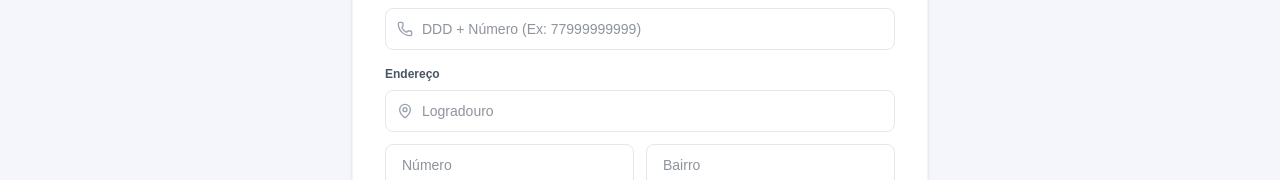
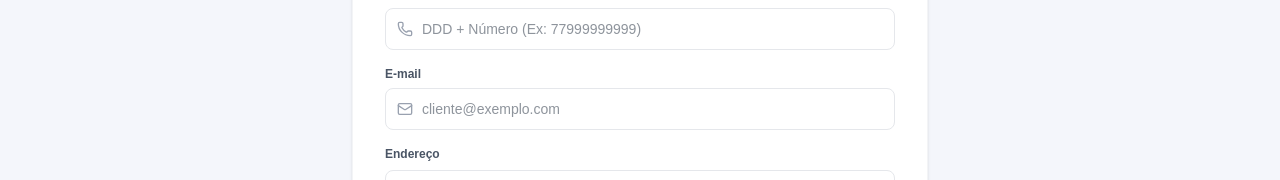
Before and after one commit to Mescxll/Projeto_de_Software_LkCell, a Next.js app in the folder frontend/: page /clientes/atualizar/1 in a window 1280 px wide. Shown: the part 429-609 px from the top of the page. Built offline with nearby package versions, Linux system fonts and the light colour scheme; no server answers.

Commit message:
feat: adicao de atualizar email

```diff
--- a/frontend/src/app/clientes/atualizar/[uuid]/page.jsx
+++ b/frontend/src/app/clientes/atualizar/[uuid]/page.jsx
@@ -11,6 +11,7 @@ import {
   MapPin,
   AlertTriangle,
   Save,
+  Mail,
   Loader2,
   CheckCircle,
 } from "lucide-react";
@@ -126,7 +127,23 @@ export default function AtualizarCliente() {
                 />
               </div>
             </div>
-
+            {/* E-mail */}
+            <div className="mb-4">
+              <label className="text-xs font-semibold text-gray-600 mb-1.5 block">
+                E-mail
+              </label>
+              <div className="relative">
+                <Mail className="absolute left-3 top-1/2 -translate-y-1/2 text-gray-400 w-4 h-4" />
+                <input
+                  type="email"
+                  name="email"
+                  value={form.email}
+                  onChange={handleChange}
+                  placeholder="cliente@exemplo.com"
+                  className={inputIconClass}
+                />
+              </div>
+            </div>
             {/* Endereço */}
             <div className="mb-6">
               <label className="text-xs font-semibold text-gray-600 mb-2 block">
--- a/frontend/src/hooks/clientes/useAtualizarCliente.js
+++ b/frontend/src/hooks/clientes/useAtualizarCliente.js
@@ -11,6 +11,7 @@ export function useAtualizarCliente(uuid) {
     documento: "",
     nome: "",
     telefone: "",
+    email: "",
     logradouro: "",
     numero: "",
     bairro: "",
@@ -70,6 +71,7 @@ export function useAtualizarCliente(uuid) {
           telefone: formatarTelefone(
             data.telefone_cliente?.[0]?.telefone_cliente,
           ),
+          email: data.email || "",
           logradouro: data.logradouro || "",
           numero: data.numero?.toString() || "",
           bairro: data.bairro || "",
@@ -146,13 +148,14 @@ export function useAtualizarCliente(uuid) {
         headers: { "Content-Type": "application/json" },
         body: JSON.stringify({
           nome: form.nome,
-          telefone: telefoneLimpo, // 👈 Enviando limpo pro Prisma
+          telefone: telefoneLimpo, // Enviando limpo pro Prisma
+          email: form.email,
           logradouro: form.logradouro,
           numero: form.numero,
           bairro: form.bairro,
           cidade: form.cidade,
           uf: form.uf,
-          cep: cepLimpo, // 👈 Enviando limpo pro Prisma
+          cep: cepLimpo, // Enviando limpo pro Prisma
         }),
       });
 
```
